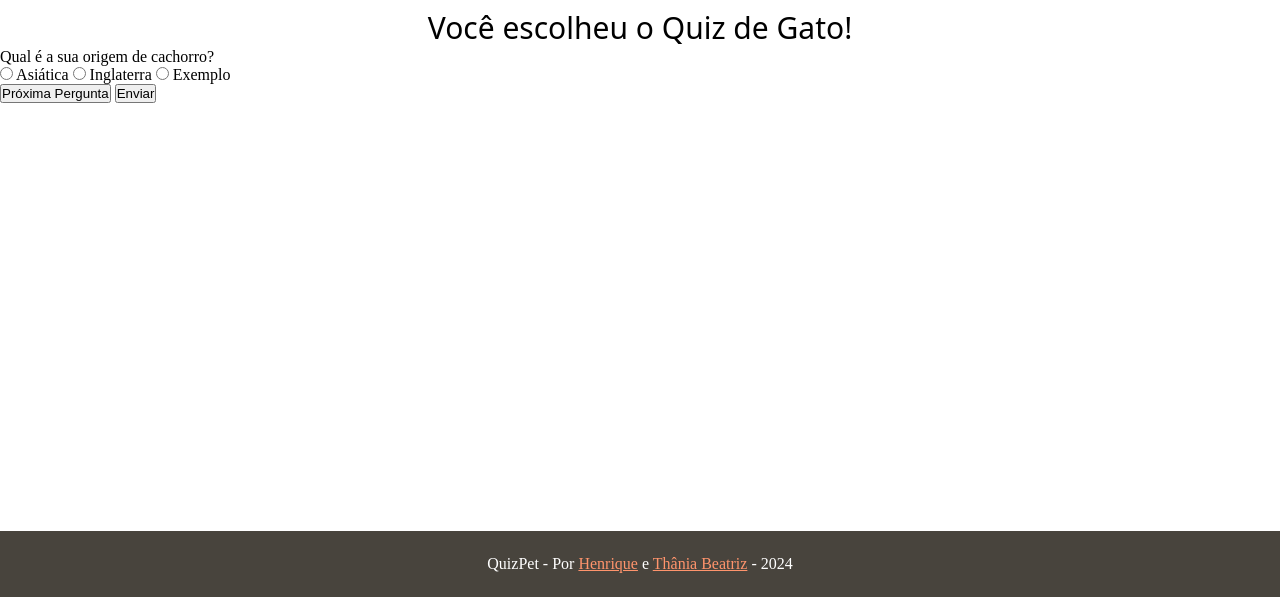
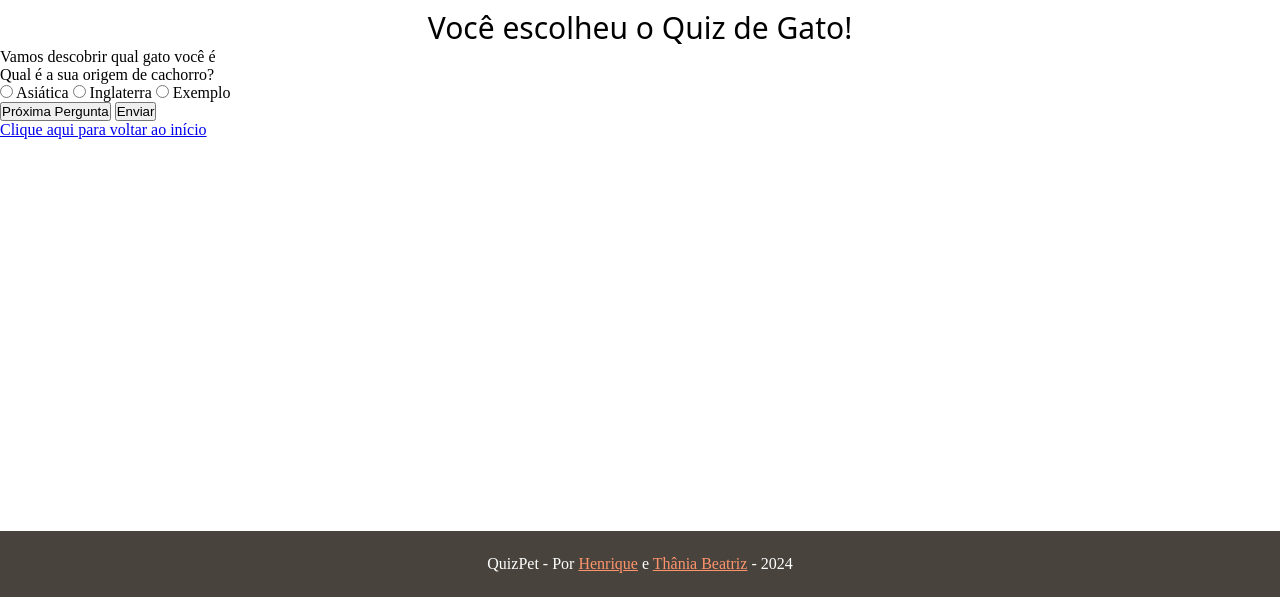
Before and after one commit to thaniabeatriz/quizpet, a website: page frontend/gato.html in a window 1280 px wide. Shown: the part 203-800 px from the top of the page. Drawn offline with Linux system fonts and the light colour scheme; a web font is replaced by a local one.

Commit message:
alterando HTML da pagina de gato

```diff
--- a/frontend/gato.html
+++ b/frontend/gato.html
@@ -15,12 +15,20 @@
         <img src="/img/logo.png" alt="Logo do Quiz Pet." width="200" height="200"/>
         <div id="subtitulo_header">Você escolheu o Quiz de Gato!</div>
     </header>
-    <main>
-        <div id="pergunta"></div>
-        <div id="opcoes"></div>
-        <button onclick="proximaPergunta()">Próxima Pergunta</button>
-        <button onclick="verificarRespostas()">Enviar</button>
+    <main class="conteudo-pet">
+        <p id="pergunta-titulo">Vamos descobrir qual gato você é</p>
+        <div class="perguntas">
+            <div id="pergunta"></div>
+            <div id="opcoes"></div>
+            <div class="botoes">
+                <button class="botao-proxima" onclick="proximaPergunta()">Próxima Pergunta</button>
+                <button class="botao-enviar" onclick="verificarRespostas()">Enviar</button>
+            </div>
+        </div>
     </main>
+    <div class="voltar">
+        <a id="voltar_inicio" href="index.html" >Clique aqui para voltar ao início</a>
+    </div>
     <footer>
         <div id="direitos">
             QuizPet - Por <a href="https://github.com/henriquesapa" target="_blank">Henrique</a> e
```
